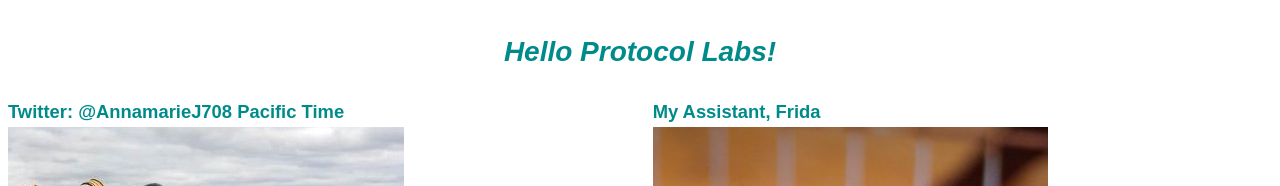
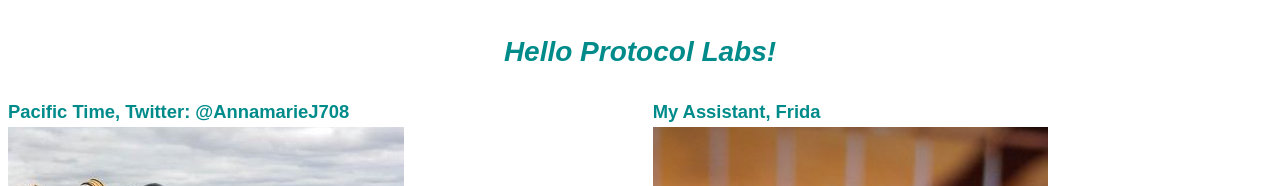
Before and after one commit to Annamarie2019/IPFS, a plain HTML site: page hello-protocol-labs/index.html in a window 1280 px wide. Shown: the top 186 px of the page. Drawn offline with Linux system fonts and the light colour scheme.

Commit message:
Update index.html

```diff
--- a/hello-protocol-labs/index.html
+++ b/hello-protocol-labs/index.html
@@ -10,7 +10,7 @@
 <h1 id="maintitle">Hello Protocol Labs!</h1>
 <div>
   <div class="intro">
-      <h2 id="annamarie">Twitter: @AnnamarieJ708 Pacific Time</h2>
+      <h2 id="annamarie">Pacific Time, Twitter: @AnnamarieJ708</h2>
 	    <p class="images" ><img src="images/Annamarie.jpeg" alt="Annamarie"></p>
   </div>
   <div class="intro">
```
